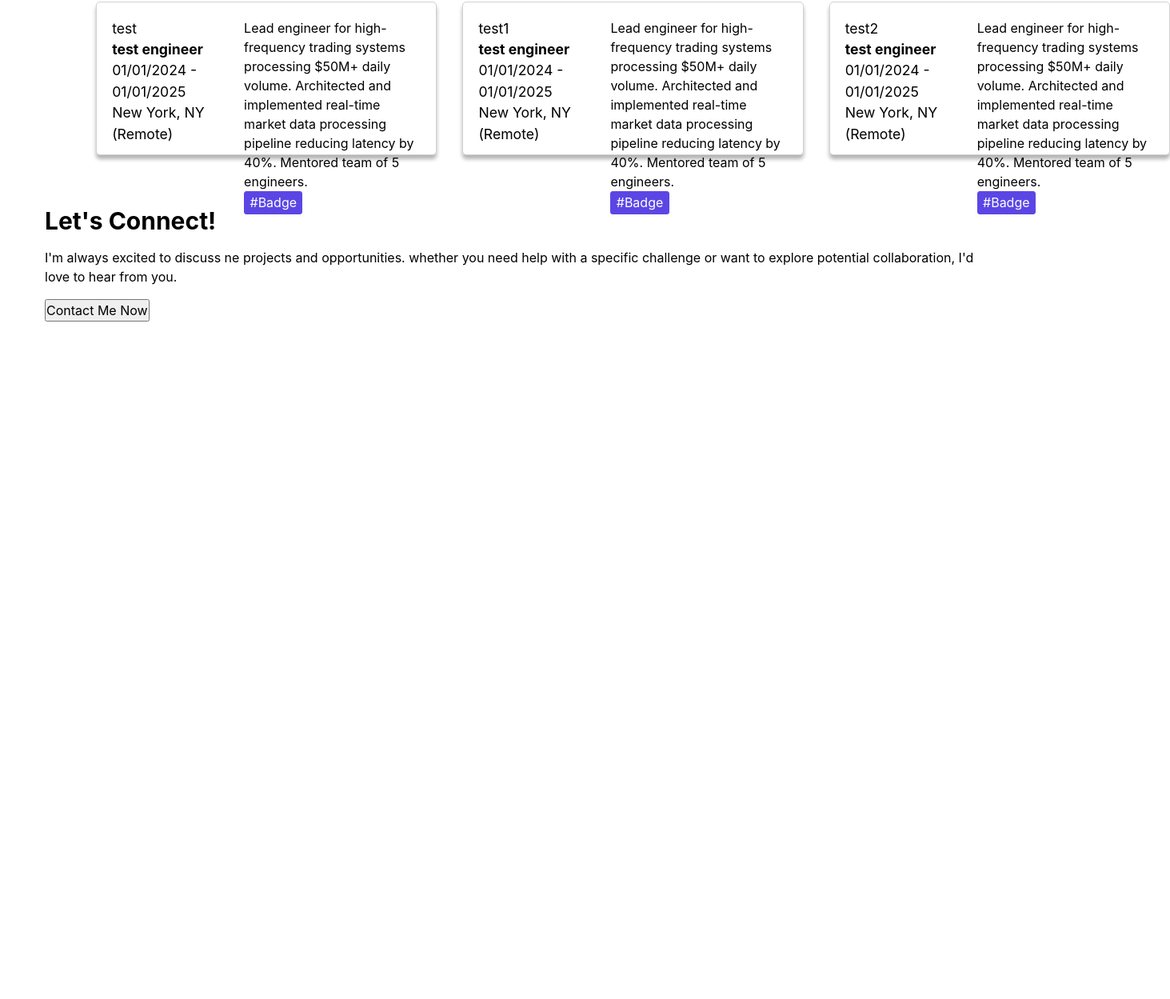
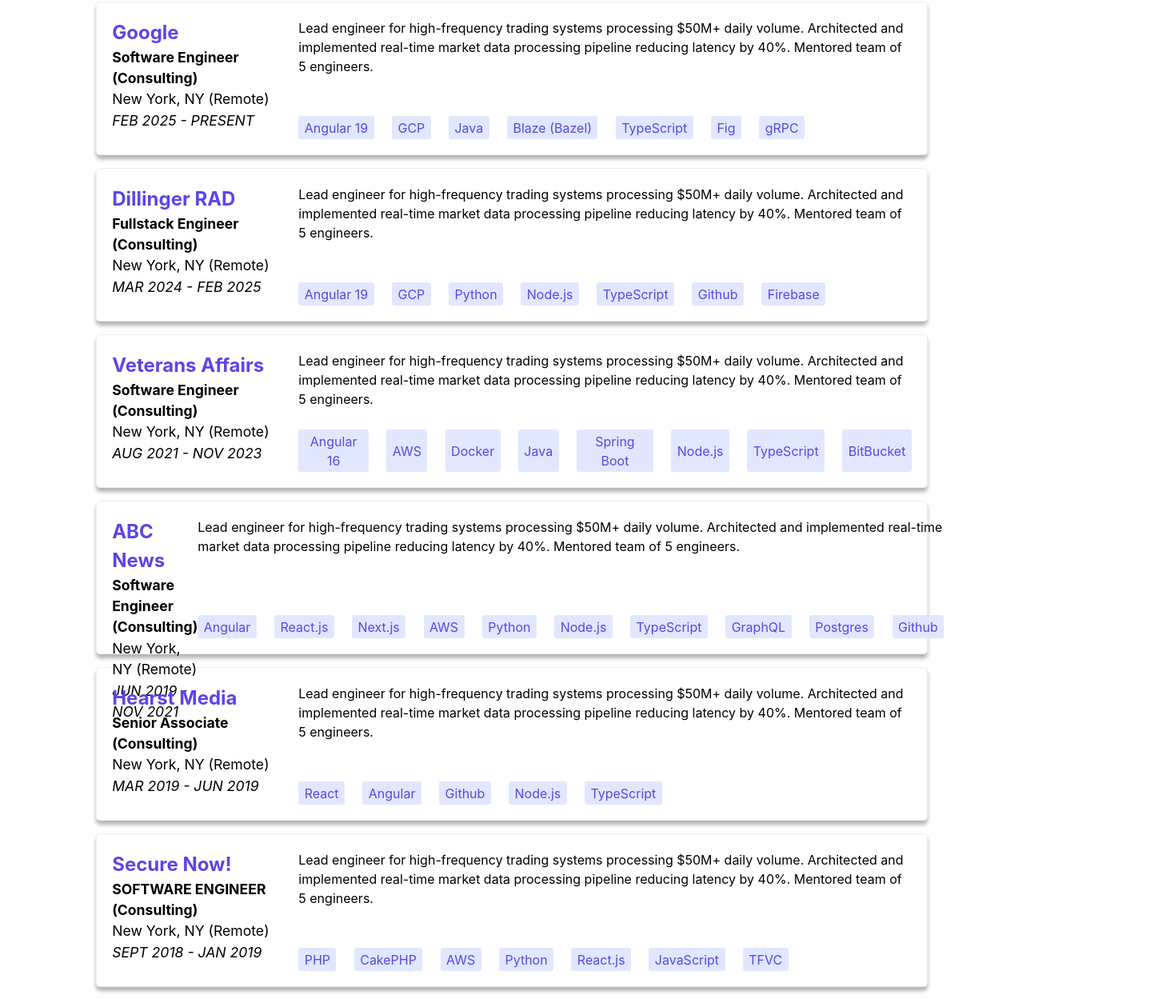
Before and after one commit to 12jihan/jehoff-porto, a React (Vite) app: page / in a window 1280 px wide. Shown: the part 626-1875 px from the top of the page at 80% size, 1463 px wide, since content can reach past the window. Before the commit the page ends 1028 px from the top, so only its background shows below. Built offline with nearby package versions, Linux system fonts and the light colour scheme.

Commit message:
more immediate changes

```diff
--- a/src/pages/Home/Home.scss
+++ b/src/pages/Home/Home.scss
@@ -40,6 +40,12 @@
   flex-direction: column;
   gap: 2rem;
 
+  .intro-column {
+    display: flex;
+    flex-direction: column;
+    gap: 1rem;
+  }
+
   .intro-row {
     display: flex;
     flex-direction: row;
@@ -53,15 +59,57 @@
   padding-top: 0;
 }
 
+// .__card {
+//   display: flex;
+//   flex-direction: row;
+//   height: 12rem;
+//   width: 100%;
+//   // align-items: center;
+//   padding: 1.2rem;
+//   box-shadow: 0px 5px 5px 0px rgba($color: #000000, $alpha: 0.3);
+//   border: 1px solid rgba($color: #000000, $alpha: 0.18);
+//   border-radius: 5px;
+//
+//   div {
+//     width: 100%;
+//   }
+//
+//   p {
+//     margin: 0;
+//   }
+//
+//   .__card-header {
+//     width: 18rem;
+//     p {
+//       font-size: 1.1rem;
+//     }
+//
+//     .job-company {
+//       font-size: 1.3rem;
+//       font-weight: 600;
+//       color: rgba($color: #5b46e5, $alpha: 1);
+//     }
+//
+//     .job-title {
+//       font-weight: 700;
+//     }
+//   }
+//
+//   .__card-body {
+//     display: flex;
+//     flex-direction: column;
+//     justify-content: space-between;
+//   }
+// }
+
 .__long-card {
   display: flex;
   flex-direction: row;
   height: 12rem;
   width: 100%;
-  // align-items: center;
   padding: 1.2rem;
   box-shadow: 0px 5px 5px 0px rgba($color: #000000, $alpha: 0.3);
-  border: 1px solid rgba($color: #000000, $alpha: 0.18);
+  border: 1px solid rgba($color: #000000, $alpha: 0.07);
   border-radius: 5px;
 
   div {
@@ -73,19 +121,24 @@
   }
 
   .__long-card-header {
-    width: 18rem;
+    width: 19rem;
+
     p {
       font-size: 1.1rem;
     }
 
-    .job-company {
-      font-size: 1.3rem;
-      font-weight: 600;
+    .job-name {
+      font-size: 1.5rem;
+      font-weight: 700;
       color: rgba($color: #5b46e5, $alpha: 1);
     }
 
     .job-title {
       font-weight: 700;
+    }
+
+    .job-date {
+      font-style: italic;
     }
   }
 
@@ -98,19 +151,22 @@
 
 .badge-group-h {
   display: flex;
+  width: 100%;
   flex-direction: row;
+  justify-content: flex-start;
   gap: 1.4rem;
+  overflow-x: hidden;
 }
 
 .badge {
+  padding: 0.1rem 0.4rem;
   display: flex;
   justify-content: center;
   align-items: center;
   text-align: center;
   // max-width: 5rem;
-  color: white;
-  background-color: rgba($color: #5b46e5, $alpha: 1);
-  padding: 0.1rem 0.4rem;
-  border: 1px solid #5b46e5;
+  color: #5b46e5;
+  background-color: #e0e7ff;
+  border: 1px solid #e0e7ff;
   border-radius: 3px;
 }
--- a/src/pages/Home/Home.tsx
+++ b/src/pages/Home/Home.tsx
@@ -7,47 +7,175 @@ interface Job {
   description: string;
   dates: string;
   location: string;
+  tech: string[];
 }
 function Home(): ReactElement {
   const experience: Job[] = [
     {
-      name: "test",
-      title: "test engineer",
-      description: "this is a test",
-      dates: "01/01/2024 - 01/01/2025",
-      location: "New York, NY",
+      name: "Google",
+      title: "Software Engineer (Consulting)",
+      description:
+        "Design and development of critical front-end features for high-impact Google products. Architected, implemented, tested, and maintained robust front-end solutions using Angular/TypeScript, while actively managing project priorities. Tackled complex engineering challenges across the full software development lifecycle, contributing expertise, front-end architecture to enhance user interaction and maintain core product stability at massive scale.",
+      dates: "FEB 2025 - PRESENT",
+      location: "New York, NY (Remote)",
+      tech: [
+        "Angular 19",
+        "GCP",
+        "Java",
+        "Blaze (Bazel)",
+        "TypeScript",
+        "Fig",
+        "gRPC",
+      ],
     },
     {
-      name: "test1",
-      title: "test engineer",
-      description: "this is a test",
-      dates: "01/01/2024 - 01/01/2025",
-      location: "New York, NY",
+      name: "Dillinger RAD",
+      title: "Fullstack Engineer (Consulting)",
+      description:
+        "Modernized enterprise tools with cutting-edge technology, resulting in 40% faster application performance. Developed dynamic user interfaces with Angular 17-19 transforming how users interact with our applications. Created automated deployment processes using Bash script & Github Actions cutting deployment time by more than half.",
+      dates: "MAR 2024 - FEB 2025",
+      location: "New York, NY (Remote)",
+      tech: [
+        "Angular 19",
+        "GCP",
+        "Python",
+        "Node.js",
+        "TypeScript",
+        "Github",
+        "Firebase",
+      ],
     },
     {
-      name: "test2",
-      title: "test engineer",
-      description: "this is a test",
-      dates: "01/01/2024 - 01/01/2025",
+      name: "Veterans Affairs",
+      title: "Software Engineer (Consulting)",
+      description:
+        "Spearheaded development of a custom component library that accelerated team productivity by 45% across the Digital GI Bill application. Contributed to architecting and developing a scalable solution to handling back-end processing of proprietary government data. Developed accessible user interfaces meeting UI/UX and 508 compliance standards, expanding application reach to users with disabilities.",
+      dates: "AUG 2021 - NOV 2023",
+      location: "New York, NY (Remote)",
+      tech: [
+        "Angular 16",
+        "AWS",
+        "Docker",
+        "Java",
+        "Spring Boot",
+        "Node.js",
+        "TypeScript",
+        "BitBucket",
+      ],
+    },
+    {
+      name: "ABC News",
+      title: "Software Engineer (Consulting)",
+      description:
+        "Architected and deployed an AWS-based COVID-19 data tracking solution that served millions of daily users nationwide. Contributed to development of a virtual interview platform that enabled remote broadcasting capabilities for correspondents, reducing technical setup time by 70%. Front-end development of internal content management tools that streamlined workflow efficiency by 40%.",
+      dates: "JUN 2019 - NOV 2021",
       location: "New York, NY",
+      tech: [
+        "Angular",
+        "React.js",
+        "Next.js",
+        "AWS",
+        "Python",
+        "Node.js",
+        "TypeScript",
+        "GraphQL",
+        "Postgres",
+        "Github",
+      ],
+    },
+    {
+      name: "Hearst Media",
+      title: "Senior Associate (Consulting)",
+      description:
+        "Developed high-performance web applications from design mock-ups using industry-standard tools, delivering projects 25% ahead of schedule. Engineered mobile-responsive solutions using pure CSS, improving mobile user engagement by 45%. Created modular JavaScript components that reduced code redundancy by 60% and accelerated content delivery. Leveraged Bluecava analytics platform to optimize advertising targeting and A/B testing, improving campaign performance.",
+      dates: "MAR 2019 - JUN 2019",
+      location: "New York, NY",
+      tech: ["React", "Angular", "Github", "Node.js", "TypeScript"],
+    },
+    {
+      name: "Secure Now!",
+      title: "SOFTWARE ENGINEER (Consulting)",
+      description:
+        "Developed interactive web experiences using HTML5, CSS3, and JavaScript frameworks, increasing user session duration by 35%. Implemented advanced data visualization features that enhanced user understanding of complex data sets. Drove feature development through cross-functional collaboration, resulting in enhanced web functionality and improved user satisfaction. Collaborated with design and development teams to plan and execute strategic web application upgrades, ensuring seamless implementation.",
+      dates: "SEPT 2018 - JAN 2019",
+      location: "New York, NY (Remote)",
+      tech: [
+        "PHP",
+        "CakePHP",
+        "AWS",
+        "Python",
+        "React.js",
+        "JavaScript",
+        "TFVC",
+      ],
+    },
+    {
+      name: "USA MCO",
+      title: "SOFTWARE ENGINEER",
+      description:
+        "Optimized API integrations using AJAX and JSON, resulting in faster data retrieval and improved application responsiveness. Created modular Angular components and responsive UI elements using modern web stack, accelerating feature development cycles. Transformed complex design mockups into fully functional web applications using industry-standard design tools, delivering pixel-perfect implementations. Leveraged IBM DB2 for high-performance data storage and retrieval, handling complex transactional workloads with 99.9% uptime.",
+      dates: "",
+      location: "",
+      tech: [
+        "Angular",
+        "DB2",
+        "Node.js",
+        "Express.js",
+        "TypeScript",
+        "Java",
+        "TFVC",
+      ],
+    },
+    {
+      name: "PING Golf",
+      title: "Software Engineer (Consulting)",
+      description:
+        "Led implementation of WCAG 2.1 accessibility standards for PING Golf's website redesign, ensuring compliance with ADA Title III requirements. Engineered reusable Razor components that reduced development time by 40% while ensuring consistent UI patterns across multiple ASP.NET applications. Implemented responsive design patterns using Bootstrap and custom CSS Media Queries that improved mobile user engagement. Managed content updates in Ektron CMS for PING's seasonal product launches, ensuring accurate and timely deployment of new apparel and golf equipment collections.",
+      dates: "MAR 2017 - AUG 2017",
+      location: "Phoenix, AZ",
+      tech: [
+        "C#",
+        "ASP.Net Razor",
+        "Ektron",
+        "JavaScript",
+        "Bootstrap",
+        "TFVC",
+      ],
+    },
+    {
+      name: "Southwest Mobile Apps",
+      title: "UI Developer",
+      description:
+        "Developed new user-facing features using JavaScript framework Angular 2+, with the concept of mobile first design in mind. Ensured the technical feasibility of UI/UX designs through platform testing and research. Performed quality assurance (QA) testing to fix front end bugs using unit testing technologies, Jasmine & Karma. Extensively worked with jQuery Animations for Effects.",
+      dates: "FEB 2015 - JUN 2018",
+      location: "New York, NY",
+      tech: [
+        "JavaScript",
+        "Angular.js",
+        "Angular 2",
+        "Host Gator",
+        "Bizapps",
+        "Jasmine",
+        "Karma",
+        "jQuery",
+      ],
     },
   ];
-
   return (
     <section className="home-container">
       <div className="header-container">
         <h2>Work Experience</h2>
       </div>
       <div className="intro-container">
-        <div className="intro-row">
+        <div className="intro-column">
           {experience.map((job: Job): JSX.Element => {
             return (
               <div className="__long-card">
                 <div className="__long-card-header">
                   <p className="job-name">{job.name}</p>
                   <p className="job-title">{job.title}</p>
+                  <p className="job-location">New York, NY (Remote)</p>
                   <p className="job-date">{job.dates}</p>
-                  <p className="job-location">New York, NY (Remote)</p>
                 </div>
                 <div className="__long-card-body">
                   <p>
@@ -56,9 +184,14 @@ function Home(): ReactElement {
                     market data processing pipeline reducing latency by 40%.
                     Mentored team of 5 engineers.
                   </p>
+
                   <div className="badge-group-h">
-                    <span className="badge">#Badge</span>
+                    {job.tech.map((tech: string): JSX.Element => {
+                      return <span className="badge">{tech}</span>;
+                    })}
                   </div>
+
+                  {/* {if(job)} */}
                 </div>
               </div>
             );
```
